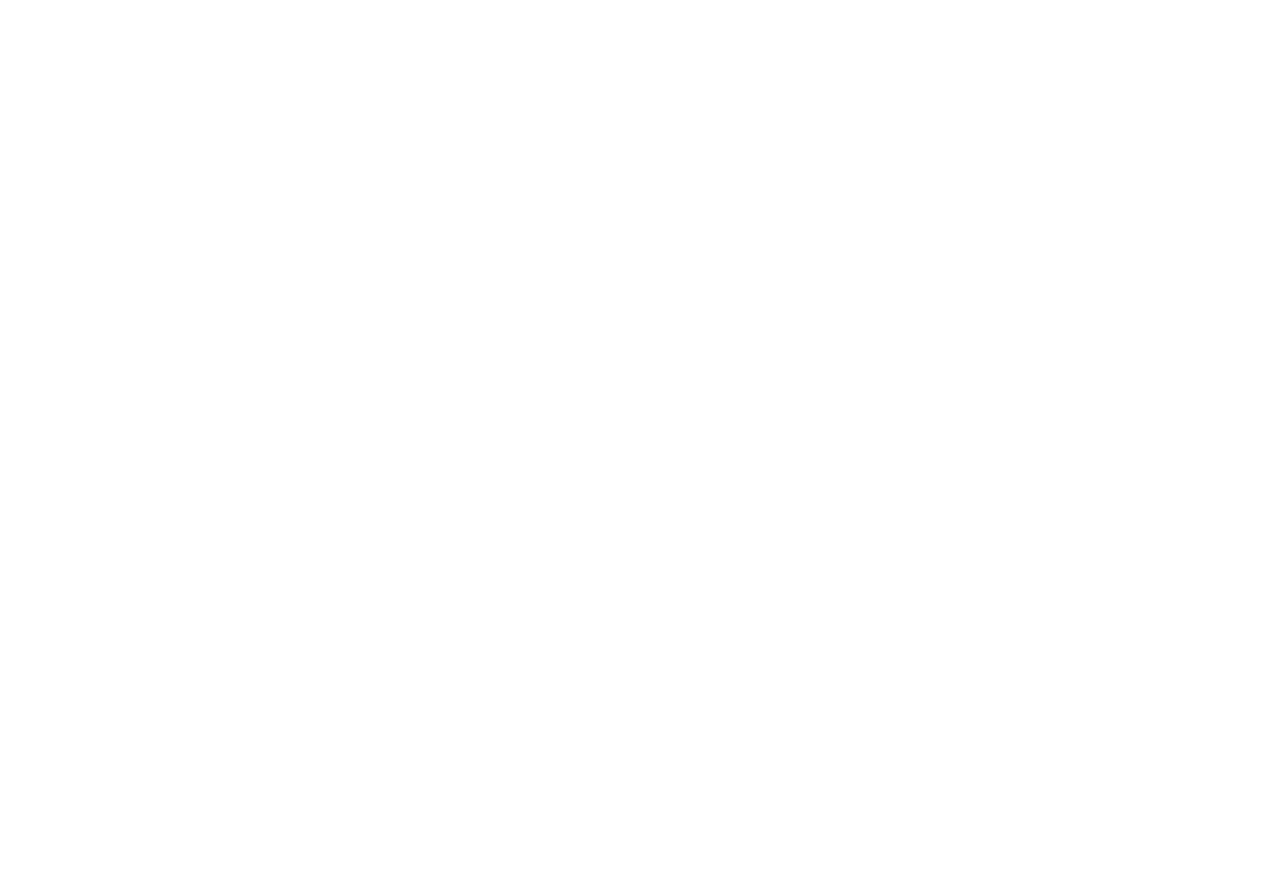
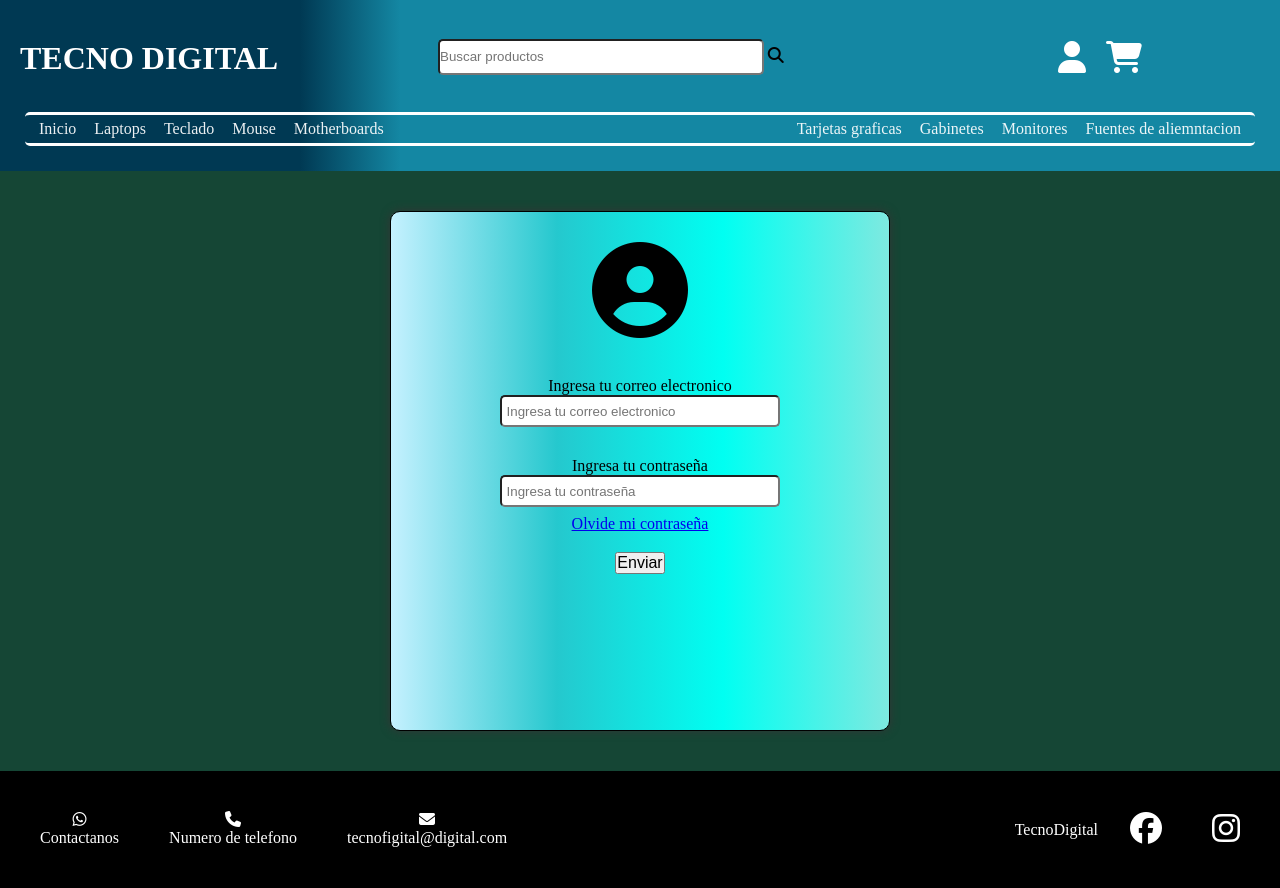
Before and after one commit to David-117/Grupo_11_TecnoDigital, a website: page views/login.html in a window 1280 px wide. Before the commit the page ends 800 px from the top, so only its background shows below. Drawn offline with Linux system fonts and the light colour scheme.

Commit message:
Archivo login y su CSS

```diff
--- a/app.js
+++ b/app.js
@@ -11,6 +11,11 @@ app.get('/', (request, response) => {
     response.sendFile(path.join(__dirname, './views/home.html'));
 });
 
+app.get('/login', (request, response) => {
+    response.sendFile(path.join(__dirname, './views/login.html'));
+});
+
+
 /* ------Servidor en escucha ---*/
 app.listen(3005, () => {
     console.log('Servidor corriendo');
--- /dev/null
+++ b/public/css/styles-login.css
@@ -0,0 +1,218 @@
+* {
+    margin:0;
+    padding: 0;
+    box-sizing: border-box;
+}
+
+header {
+    padding: 15px;
+    background: linear-gradient(to right,rgb(0, 57, 83) 300px,rgb(20, 135, 163) 400px);
+    /*background: linear-gradient(to right,rgb(45, 205, 211),brown,orange,rgb(233, 33, 33));*/
+}
+.titulo {
+
+    display: flex;
+    align-items: center;
+    padding: 5px;
+    justify-content: space-between;
+}
+.titulo .login{
+    font-size: 2em;
+    color: white;
+}
+
+.titulo div h1 {
+    font-size: 2em;
+    font-family: var(--fuente);
+    color: white;
+}
+.buscador {
+    width: 30%;
+    height: 50px;
+    padding: 5px;
+    flex-wrap: nowrap;
+}
+input {
+    width: 90%;
+    height: 90%;
+    color: var(--gris-fuerte);
+    border-radius: 5px;
+}
+
+.carro-login {
+    display: flex;
+    align-items: center;
+    width: 300px;
+    justify-content: center;
+
+}
+
+.carro-login .carrito {
+
+    font-size: 2em;
+    padding: 20px;
+    justify-content: space-around;
+    color: white;
+
+}
+.nav-bar {
+    border-radius: 5px;
+    border-top: 3px solid rgb(255, 255, 255);
+    border-bottom: 3px solid rgb(255, 255, 255);
+    display: flex;
+    justify-content: space-between;
+    margin: 10px;
+    flex-wrap: wrap;
+}
+
+.nav-bar ul {
+    list-style: none;
+    display: flex;
+    padding: 5px;
+
+
+}
+.nav-bar ul li a {
+    text-decoration: none;
+    color: rgba(255, 255, 255, 0.923);
+    padding: 9px;
+    font-size: var(--titulares);
+    font-family: var(--fuente);
+}
+/*------ Imagen del login ----*/
+
+.imagen-login {
+    height: 100px;
+    text-align: center;
+    padding: 15px;
+    margin-bottom: 50px;
+}
+
+.imagen-login i {
+    font-size: 6em;
+}
+
+/*----- formulario ----*/
+.container-padre {
+    padding: 40px;
+    height: 600px;
+    background-color: rgb(21, 70, 53);
+
+}
+.form-container{
+    box-shadow: 0px 0px 10px rgb(52, 53, 53);
+    border:1px solid rgb(0, 0, 0);
+    margin: 25px;
+    width: 500px;
+    height: 100%;
+    padding: 15px;
+    margin: auto;
+    border-radius: 10px;
+    background: linear-gradient(to right,rgb(197, 241, 255),rgb(37, 200, 206),rgb(0, 255, 242),rgb(126, 233, 224));
+
+}
+
+.email {
+    text-align: center;
+    height: 80px;
+
+
+}
+.email label{
+
+    display: block;
+}
+.email input {
+
+    padding: 5px;
+    width: 60%;
+    height: 40%;
+}
+
+
+.contraseña {
+    text-align: center;
+    display: block;
+    height: 80px;
+}
+.contraseña label {
+    display: block;
+}
+.contraseña input {
+    padding: 5px;
+    width: 60%;
+    height: 40%;
+}
+.contraseña a p{
+    margin-top: 8px;
+}
+/*------ boton enviar ---*/
+.boton-enviar {
+    height: 80px;
+    text-align: center;
+    padding: 15px;
+
+}
+
+.boton-enviar button {
+    font-size: 1em;
+}
+
+
+/* ----- footer ------*/
+
+footer {
+    background-color: black;
+    display: flex;
+    justify-content: space-between;
+    padding: 25px;
+}
+footer i {
+    color:white;
+}
+
+.footer-contenido {
+    color: white;
+    font-size: var(--titulares);
+    padding: 15px;
+    display: flex;
+ }
+
+.footer-whatts {
+    text-align: center;
+    margin-right: 50px;
+    color: white;
+
+}
+
+.footer-telefono {
+    text-align: center;
+    margin-right: 50px;
+    color: white;
+
+}
+
+.footer-correo {
+    text-align: center;
+    margin-right: 50px;
+    color: white;
+
+}
+
+.redes-sociales {
+    display: flex;
+    align-items: center;
+    justify-content: center;
+}
+.redes-sociales p{
+    margin-right: 2em;
+}
+.facebook {
+    font-size: 2em;
+    margin-right: 50px;
+
+
+}
+.instagram {
+    font-size: 2em;
+}
--- a/views/login.html
+++ b/views/login.html
@@ -4,9 +4,101 @@
     <meta charset="UTF-8">
     <meta http-equiv="X-UA-Compatible" content="IE=edge">
     <meta name="viewport" content="width=device-width, initial-scale=1.0">
+    <link href="https://cdnjs.cloudflare.com/ajax/libs/font-awesome/5.15.3/css/all.min.css" rel="stylesheet" />
+    <script src="https://kit.fontawesome.com/2da8e91210.js" crossorigin="anonymous"></script>
+    <link rel="stylesheet" href="/css/styles-login.css">
+
     <title> login </title>
 </head>
 <body>
+    <header>
+        <div class="titulo">
+            <div>
+                <h1> TECNO DIGITAL </h1>
+            </div>
+            <div class="buscador">
+                <input type="text"  placeholder="Buscar productos">
+                <i class="fa-solid fa-magnifying-glass"></i>
+            </div>
+            <div class="carro-login">
+            <div class="login">
+                <i class="fa-solid fa-user"></i>
+            </div>
+            <div class="carrito">
+                <i class="fa-solid fa-cart-shopping"></i>
+            </div>
+        </div>
+        </div>
+
+        <div class="nav-bar">
+            <ul class="primera-seccion">
+                <li><a href="#"> Inicio </a></li>
+                <li><a href="#"> Laptops </a></li>
+                <li><a href="#"> Teclado </a></li>
+                <li><a href="#"> Mouse </a></li>
+                <li><a href="#"> Motherboards </a></li>
+            </ul>
+            <ul class="segunda-seccion">
+                <li><a href="#"> Tarjetas graficas </a></li>
+                <li><a href="#"> Gabinetes </a></li>
+                <li><a href="#"> Monitores </a></li>
+                <li><a href="#"> Fuentes de aliemntacion </a></li>
+            </ul>
+        </div>
+    </header>
+    <div class="container-padre">
+    <div class="form-container">
+    <form action="/registro" method="POST">
+            <div class="imagen-login">
+                <i class="fa-solid fa-circle-user"></i>
+            </div>
+            <div class="email">
+                <label for="email"> Ingresa tu correo electronico  </label>
+                <input type="text" name="email" id="email" placeholder="Ingresa tu correo electronico">
+             </div>
+             <div class="contraseña">
+                <label for="passwd"> Ingresa tu contraseña </label>
+                <input type="password" name="usuario" id="passwd" placeholder="Ingresa tu contraseña">
+                <a href="#"> <p> Olvide mi contraseña </p></a>
+             </div>
+             <div class="boton-enviar">
+                 <button type="submit"> Enviar </button>
+             </div>
+        </div>
+    </form>
+</div>
+    <footer>
+        <div class="footer-container">
+            <div class="footer-contenido">
+                <div class="footer-whatts">
+                    <i class="fa-brands fa-whatsapp"></i>
+                    <p> Contactanos  </p>
+                </div>
+                <div class="footer-telefono">
+                    <i class="fa-solid fa-phone"></i>
+                    <p> Numero de telefono  </p>
+                </div>
+                <div class="footer-correo">
+                    <i class="fa-solid fa-envelope"></i>
+                    <p> tecnofigital@digital.com </p>
+                </div>
+            </div>
+        </div>
+
+        <div class="footer-container">
+             <div class="footer-contenido">
+                         <div class="redes-sociales">
+                            <p> TecnoDigital  </p>
+                         <div class="facebook">
+                            <i class="fa-brands fa-facebook"></i>
+                         </div>
+                        <div class="instagram">
+                             <i class="fa-brands fa-instagram"></i>
+                        </div>
+                    </div>
+             </div>
+        </div>
+    </footer>
 
 </body>
 </html>
```
Also changed, not shown: views/home.html (+1 -19 lines).
